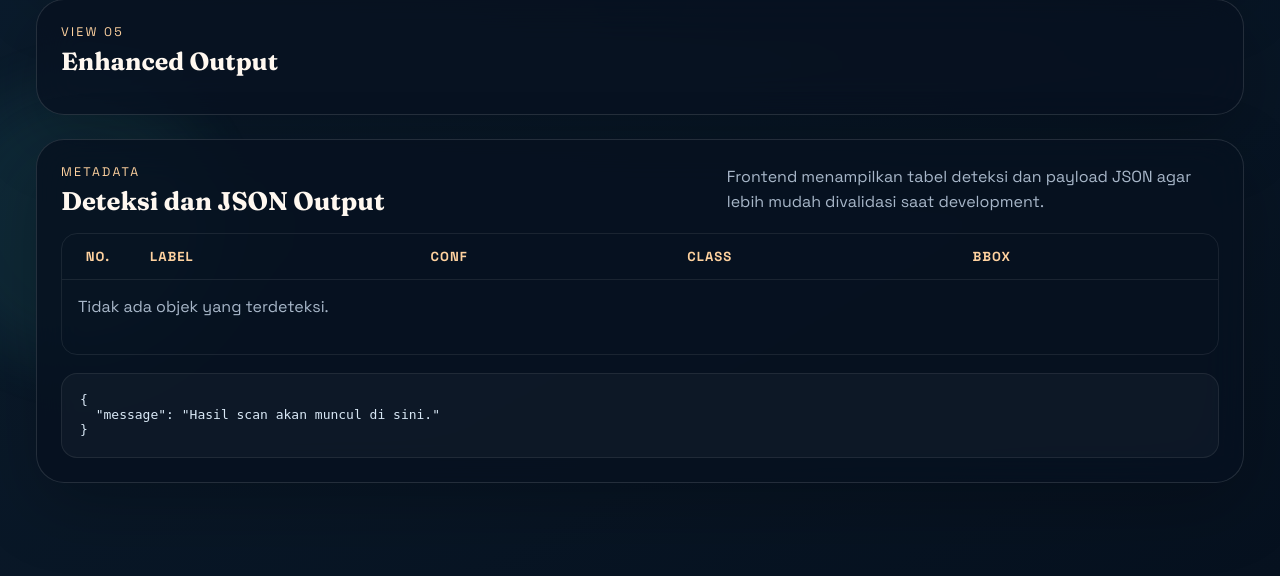
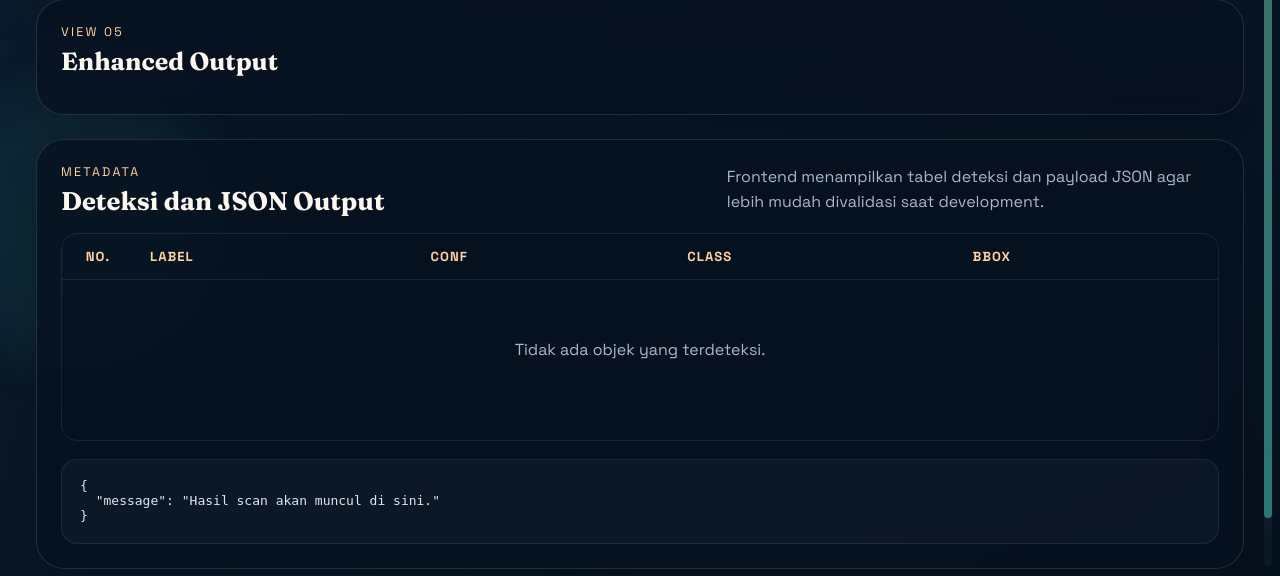
Before and after one commit to ravano-2464/Machine-Learning-Python, a Flask app: page / in a window 1280 px wide. Shown: the part 2024-2600 px from the top of the page. Run offline with Flask 3, Linux system fonts and the light colour scheme.

Commit message:
style(webapp): center detections table empty state
Improve the empty state in the detections table so the message appears
properly centered both horizontally and vertically, creating a cleaner
and more balanced UI.

This update also keeps the initial template state and the dynamically
rendered JavaScript state consistent by using the same empty-state
structure and ensuring the row spans all five table columns.

- add a dedicated empty-state content wrapper inside the table cell
- center the message with grid layout and vertical alignment
- add internal spacing so the empty area feels more intentional
- update the runtime empty-state row to use `colspan="5"` consistently

```diff
--- a/webapp/static/app.js
+++ b/webapp/static/app.js
@@ -458,7 +458,13 @@ function renderMeasurements(measurements) {
 
 function renderDetections(detections) {
     if (!detections || !detections.length) {
-        detectionsBody.innerHTML = '<tr><td colspan="4" class="table-empty">Tidak ada objek yang terdeteksi.</td></tr>';
+        detectionsBody.innerHTML = `
+            <tr>
+                <td colspan="5" class="table-empty">
+                    <div class="table-empty__content">Tidak ada objek yang terdeteksi.</div>
+                </td>
+            </tr>
+        `;
         return;
     }
 
--- a/webapp/static/styles.css
+++ b/webapp/static/styles.css
@@ -138,6 +138,20 @@ body::after {
 .table-empty {
     color: var(--muted);
     line-height: 1.6;
+}
+
+.table-empty {
+    padding: 0;
+    text-align: center;
+    vertical-align: middle;
+}
+
+.table-empty__content {
+    display: grid;
+    min-height: 140px;
+    place-items: center;
+    padding: 28px 24px;
+    text-wrap: balance;
 }
 
 .hero-text {
--- a/webapp/templates/index.html
+++ b/webapp/templates/index.html
@@ -300,7 +300,9 @@
                         </thead>
                         <tbody id="detections-body">
                             <tr>
-                                <td colspan="5" class="table-empty">Belum ada hasil deteksi.</td>
+                                <td colspan="5" class="table-empty">
+                                    <div class="table-empty__content">Belum ada hasil deteksi.</div>
+                                </td>
                             </tr>
                         </tbody>
                     </table>
```
